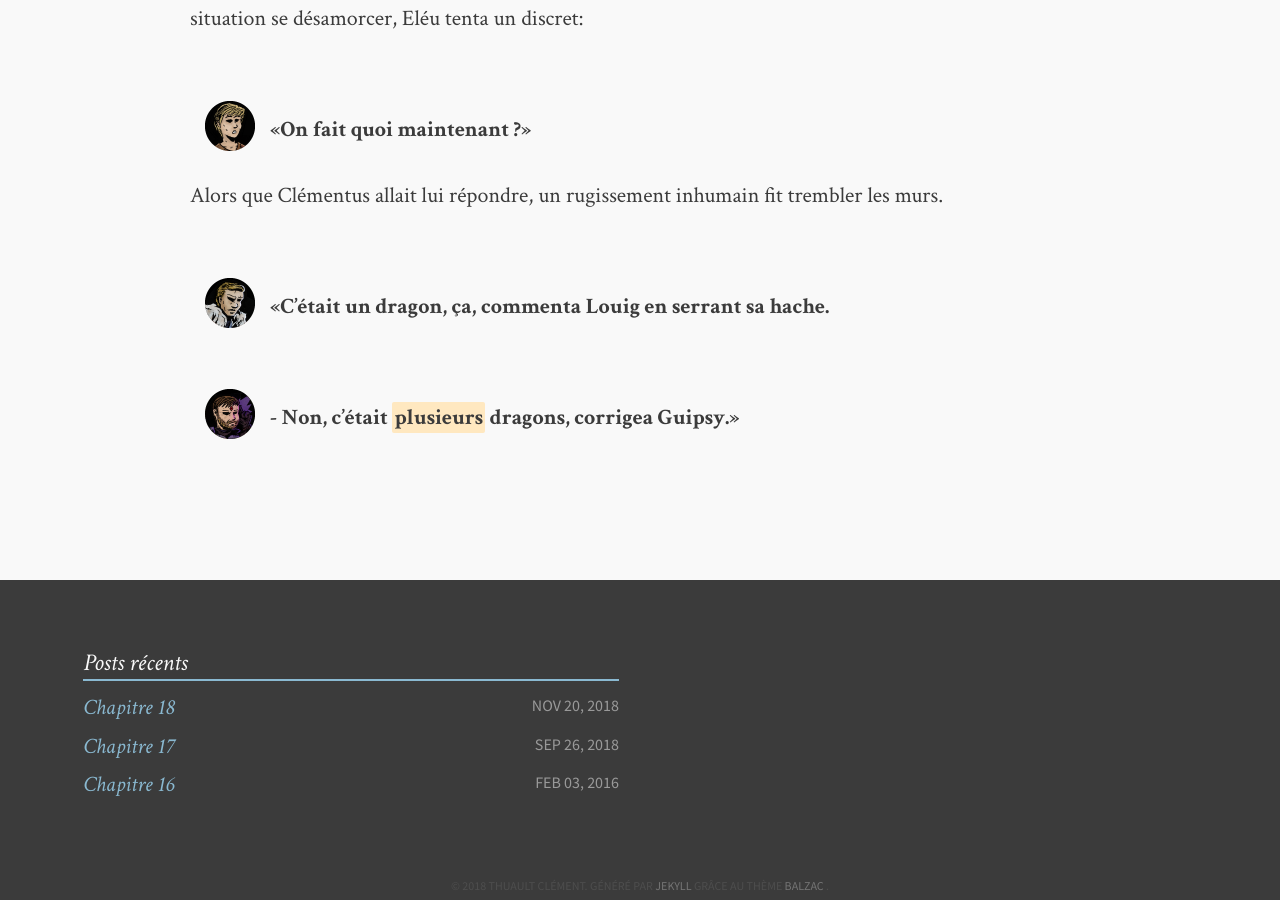
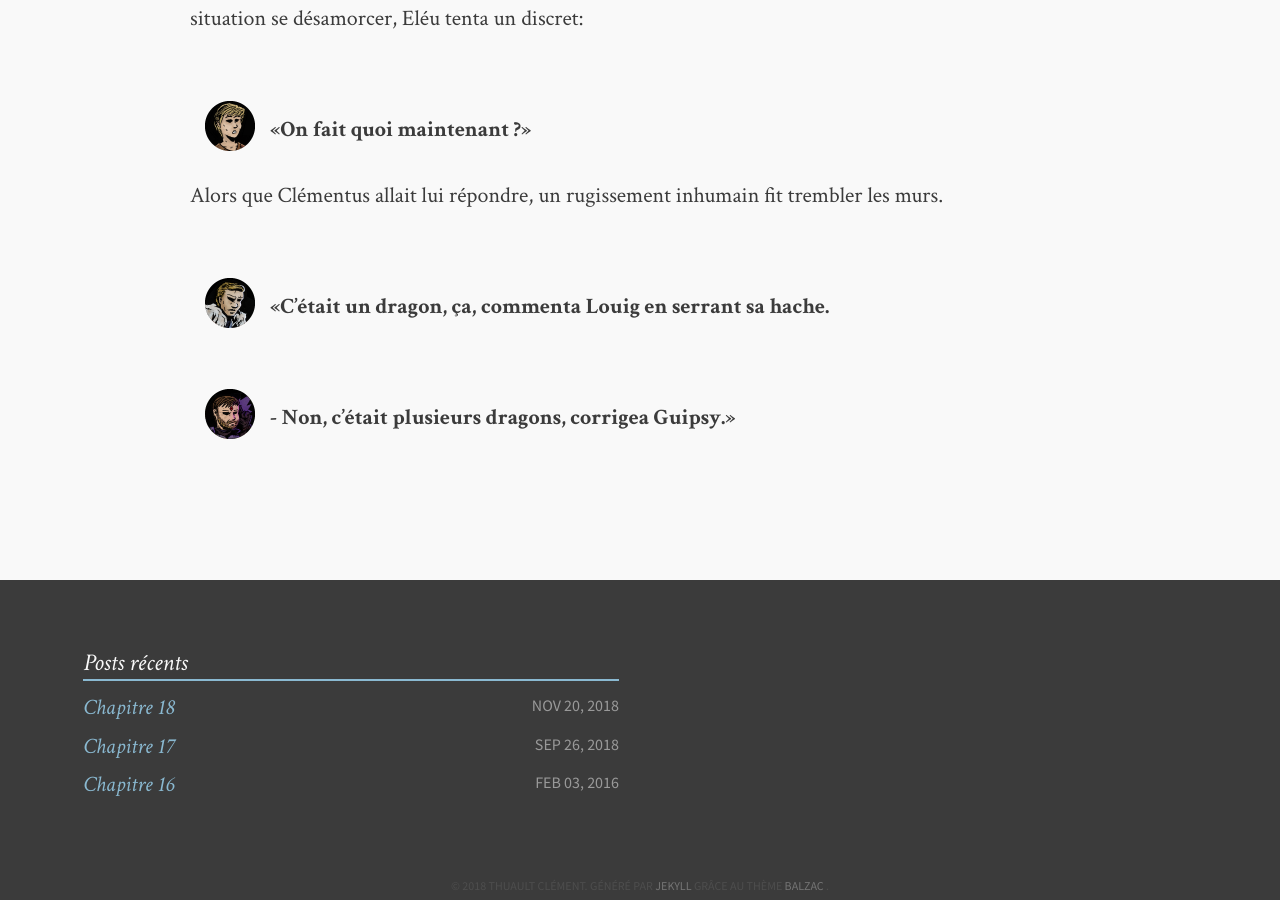
Before and after one commit to Tapus/tygrec, a Jekyll site: the page built from jekyll/_posts/2018-11-20-chapitre-18.md, in a window 1280 px wide and 900 px high, scrolled down 20633 px. Built offline with Jekyll 4.4.1, drawn with Linux system fonts in a browser that asks for light colours.

Commit message:
fix style

```diff
--- a/jekyll/_posts/2018-11-20-chapitre-18.md
+++ b/jekyll/_posts/2018-11-20-chapitre-18.md
@@ -352,4 +352,4 @@
 
 <img class="portrait" src="/images/Louig.png">**«C’était un dragon, ça, commenta Louig en serrant sa hache.**
 
-<img class="portrait" src="/images/Guipsy.png">**\- Non, c’était *plusieurs* dragons, corrigea Guipsy.»**
+<img class="portrait" src="/images/Guipsy.png">**\- Non, c’était plusieurs dragons, corrigea Guipsy.»**
```
